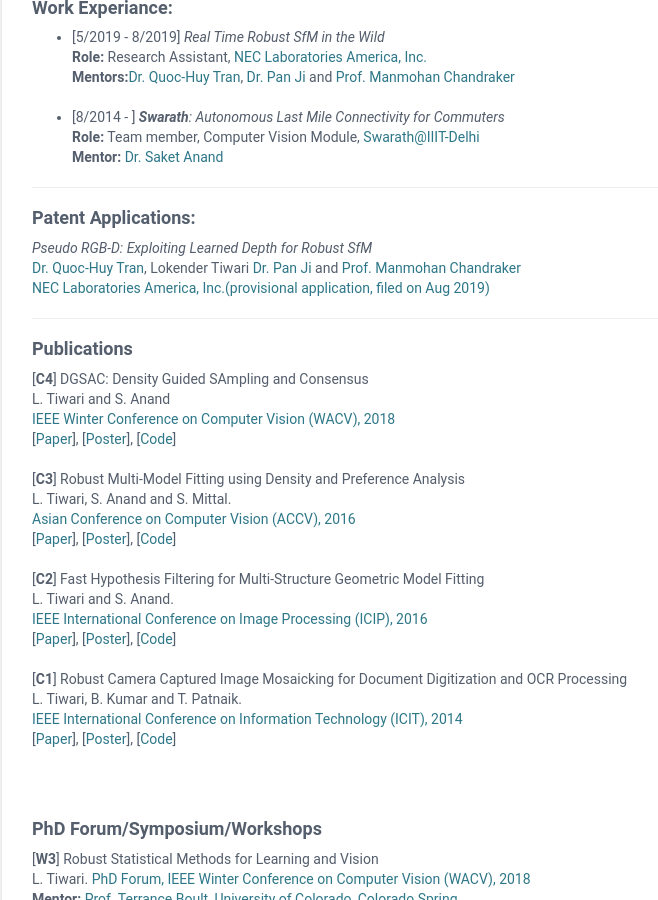
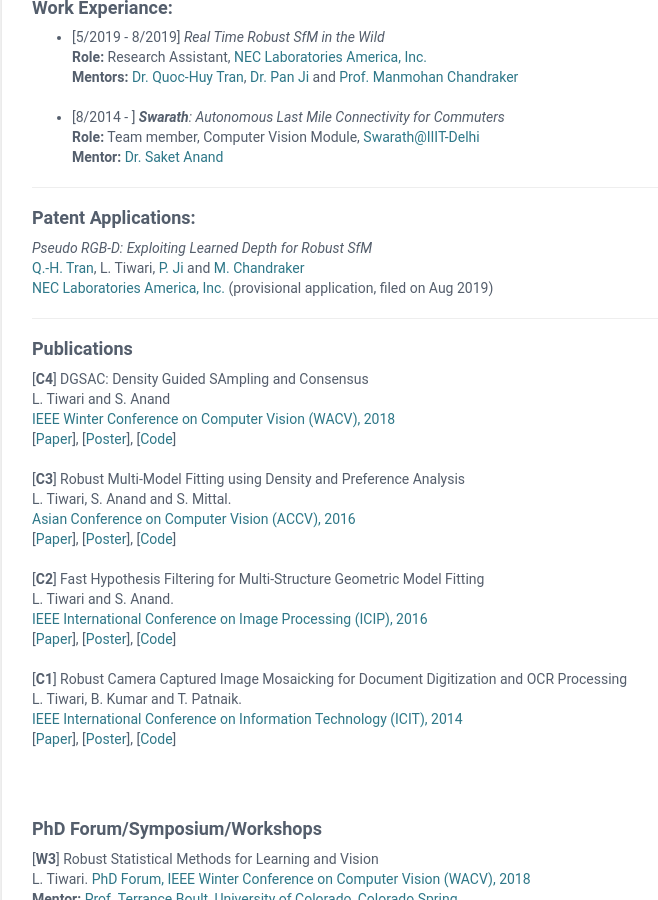
Before and after one commit to lokender/lokender.github.io, a Jekyll site: the page built from index.html, in a window 1280 px wide and 900 px high, scrolled down 765 px. Shown: the whole window, without its empty margins (288-946 px from the left). Built offline with Jekyll 4.4.1, drawn with Linux system fonts in a browser that asks for light colours.

Commit message:
Update aboutme.html
u

```diff
--- a/_includes/aboutme.html
+++ b/_includes/aboutme.html
@@ -32,7 +32,7 @@
 <ul>
 	<li>[5/2019 - 8/2019] <i>Real Time Robust SfM in the Wild</i> </br>
 	<b>Role:</b> Research Assistant, <a href="http://www.nec-labs.com/research-departments/media-analytics/media-analytics-people">NEC Laboratories America, Inc.</a> </br>
-        <b>Mentors:</b><a href="http://www.nec-labs.com/quoc-huy-tran">Dr. Quoc-Huy Tran</a>, <a href="http://www.nec-labs.com/pan-ji">Dr. Pan Ji</a> and <a href="https://cseweb.ucsd.edu/~mkchandraker/">Prof. Manmohan Chandraker</a> </li>
+        <b>Mentors: </b><a href="http://www.nec-labs.com/quoc-huy-tran">Dr. Quoc-Huy Tran</a>, <a href="http://www.nec-labs.com/pan-ji">Dr. Pan Ji</a> and <a href="https://cseweb.ucsd.edu/~mkchandraker/">Prof. Manmohan Chandraker</a> </li>
 </br>
 <li>[8/2014 - ] <i><b>Swarath</b>: Autonomous Last Mile Connectivity for Commuters</i></br>
 <b>Role:</b> Team member, Computer Vision Module, <a href="https://www.facebook.com/swarathatiiitd/">Swarath@IIIT-Delhi</a> </br>
@@ -43,9 +43,8 @@
 
 <strong><h4>Patent Applications:</h4></strong>
 <i>Pseudo RGB-D: Exploiting Learned Depth for Robust SfM </i></br>
-<a href="http://www.nec-labs.com/quoc-huy-tran">Dr. Quoc-Huy Tran</a>, Lokender Tiwari <a href="http://www.nec-labs.com/pan-ji">Dr. Pan Ji</a> and <a href="https://cseweb.ucsd.edu/~mkchandraker/">Prof. Manmohan Chandraker</a></br>
-<a href="http://www.nec-labs.com/">NEC Laboratories America, Inc.(provisional application, filed on Aug 2019) </a>  </br>
-
+<a href="http://www.nec-labs.com/quoc-huy-tran">Q.-H. Tran</a>, L. Tiwari, <a href="http://www.nec-labs.com/pan-ji">P. Ji</a> and <a href="https://cseweb.ucsd.edu/~mkchandraker/">M. Chandraker</a></br>
+<a href="http://www.nec-labs.com/">NEC Laboratories America, Inc.</a> (provisional application, filed on Aug 2019)   </br>
 <hr>
 
 <h4><strong>Publications</strong></h4>
```
